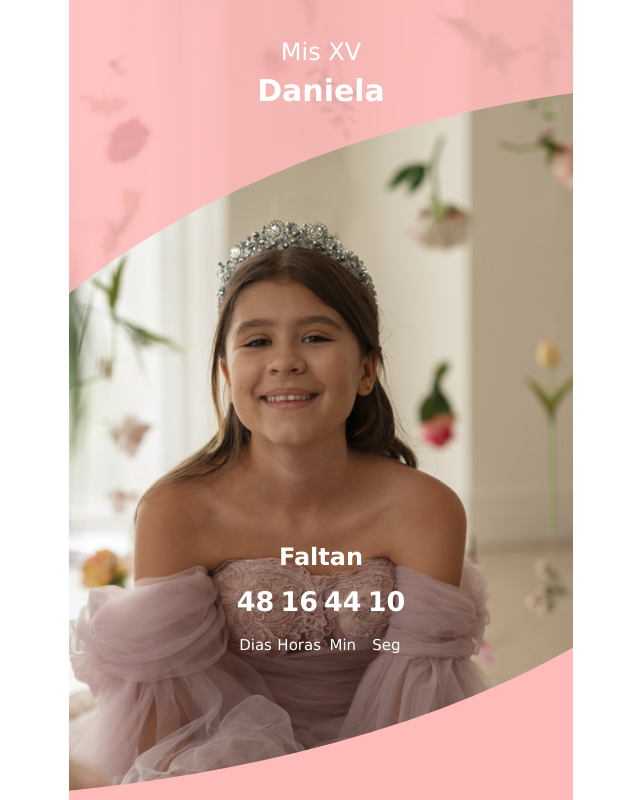
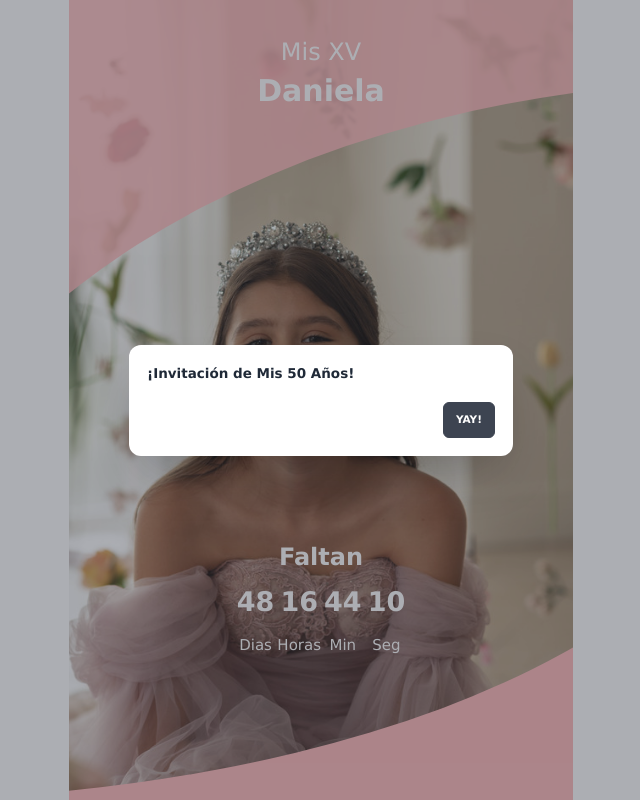
Before and after one commit to facu1/xv-invitation, a React (Vite) app: page / in a window 1280 px wide. Shown: the top 800 px of the page, without its empty margins (319-959 px from the left). Built offline with nearby package versions, Linux system fonts and the light colour scheme.

Commit message:
add song

```diff
--- a/src/App.tsx
+++ b/src/App.tsx
@@ -1,15 +1,17 @@
 import { Contact } from './components/Contact/Contact'
+import { MusicPlayer } from './components/MusicPlayer/MusicPlayer'
 import { PartyInfo } from './components/PartyInfo/PartyInfo'
 import { Photos } from './components/Photos/Photos'
 import { Presentation } from './components/Presentation/Presentation'
 
 function App() {
   return (
-    <div className="App">
+    <div className="relative max-w-4xl mx-auto App">
       <Presentation />
       <PartyInfo />
       <Photos />
       <Contact />
+      <MusicPlayer />
     </div>
   )
 }
--- /dev/null
+++ b/src/components/Icons/Speaker.tsx
@@ -0,0 +1,18 @@
+export const Speaker = ({ className = 'w-6 h-6' }: { className?: string }) => {
+  return (
+    <svg
+      xmlns="http://www.w3.org/2000/svg"
+      fill="none"
+      viewBox="0 0 24 24"
+      strokeWidth="1.5"
+      stroke="currentColor"
+      className={className}
+    >
+      <path
+        strokeLinecap="round"
+        strokeLinejoin="round"
+        d="M19.114 5.636a9 9 0 010 12.728M16.463 8.288a5.25 5.25 0 010 7.424M6.75 8.25l4.72-4.72a.75.75 0 011.28.53v15.88a.75.75 0 01-1.28.53l-4.72-4.72H4.51c-.88 0-1.704-.507-1.938-1.354A9.01 9.01 0 012.25 12c0-.83.112-1.633.322-2.396C2.806 8.756 3.63 8.25 4.51 8.25H6.75z"
+      />
+    </svg>
+  )
+}
--- /dev/null
+++ b/src/components/Icons/SpeakerX.tsx
@@ -0,0 +1,18 @@
+export const SpeakerX = ({ className = 'w-6 h-6' }: { className?: string }) => {
+  return (
+    <svg
+      xmlns="http://www.w3.org/2000/svg"
+      fill="none"
+      viewBox="0 0 24 24"
+      strokeWidth="1.5"
+      stroke="currentColor"
+      className={className}
+    >
+      <path
+        strokeLinecap="round"
+        strokeLinejoin="round"
+        d="M17.25 9.75L19.5 12m0 0l2.25 2.25M19.5 12l2.25-2.25M19.5 12l-2.25 2.25m-10.5-6l4.72-4.72a.75.75 0 011.28.531V19.94a.75.75 0 01-1.28.53l-4.72-4.72H4.51c-.88 0-1.704-.506-1.938-1.354A9.01 9.01 0 012.25 12c0-.83.112-1.633.322-2.395C2.806 8.757 3.63 8.25 4.51 8.25H6.75z"
+      />
+    </svg>
+  )
+}
--- /dev/null
+++ b/src/components/MusicPlayer/MusicPlayer.tsx
@@ -0,0 +1,59 @@
+import { useRef, useState } from 'react'
+import song from '../../assets/audio/xv-song.mp3'
+import { Speaker } from '../Icons/Speaker'
+import { SpeakerX } from '../Icons/SpeakerX'
+
+export const MusicPlayer = () => {
+  const [modalOpen, setModalOpen] = useState<boolean>(true)
+  const [isPlaying, setIsPlaying] = useState<boolean>(false)
+  const audioRef = useRef<HTMLAudioElement>(null)
+
+  const toggleAudio = async () => {
+    if (audioRef.current) {
+      audioRef.current.volume = 0.25
+      if (isPlaying) {
+        audioRef.current.pause()
+        setIsPlaying(false)
+      } else {
+        audioRef.current.play()
+        setIsPlaying(true)
+      }
+    }
+  }
+
+  return (
+    <>
+      <audio ref={audioRef} src={song} />
+      {!modalOpen && (
+        <div
+          className="absolute right-0 top-44 w-16 h-16 rounded-2xl bg-white"
+          onClick={toggleAudio}
+        >
+          {isPlaying ? (
+            <Speaker className="w-16 h-16" />
+          ) : (
+            <SpeakerX className="w-16 h-16" />
+          )}
+        </div>
+      )}
+      <input type="checkbox" id="my-modal" className="modal-toggle" />
+      <div className={`modal ${modalOpen && 'modal-open'}`}>
+        <div className="modal-box">
+          <h3 className="font-bold text-lg">¡Invitación de Mis 50 Años!</h3>
+          <div className="modal-action">
+            <label
+              className="btn"
+              onClick={() => {
+                setModalOpen(false)
+                toggleAudio()
+                setIsPlaying(true)
+              }}
+            >
+              Yay!
+            </label>
+          </div>
+        </div>
+      </div>
+    </>
+  )
+}
--- a/src/components/Photos/Carousel.tsx
+++ b/src/components/Photos/Carousel.tsx
@@ -28,8 +28,8 @@ export default function Carousel() {
         {imagesWithRefs.map(({ img, ref }, i) => (
           <div
             key={img}
-            className={`w-5 h-5 bg-[#BC6565] rounded-full ${
-              curr === i && 'bg-[#252525]'
+            className={`w-5 h-5 rounded-full ${
+              curr === i ? 'bg-[#252525]' : 'bg-[#BC6565]'
             }`}
             onClick={() => {
               setCurr(i)
```
Also changed, not shown: 1 other file (tests, documents, lock files or other folders).
